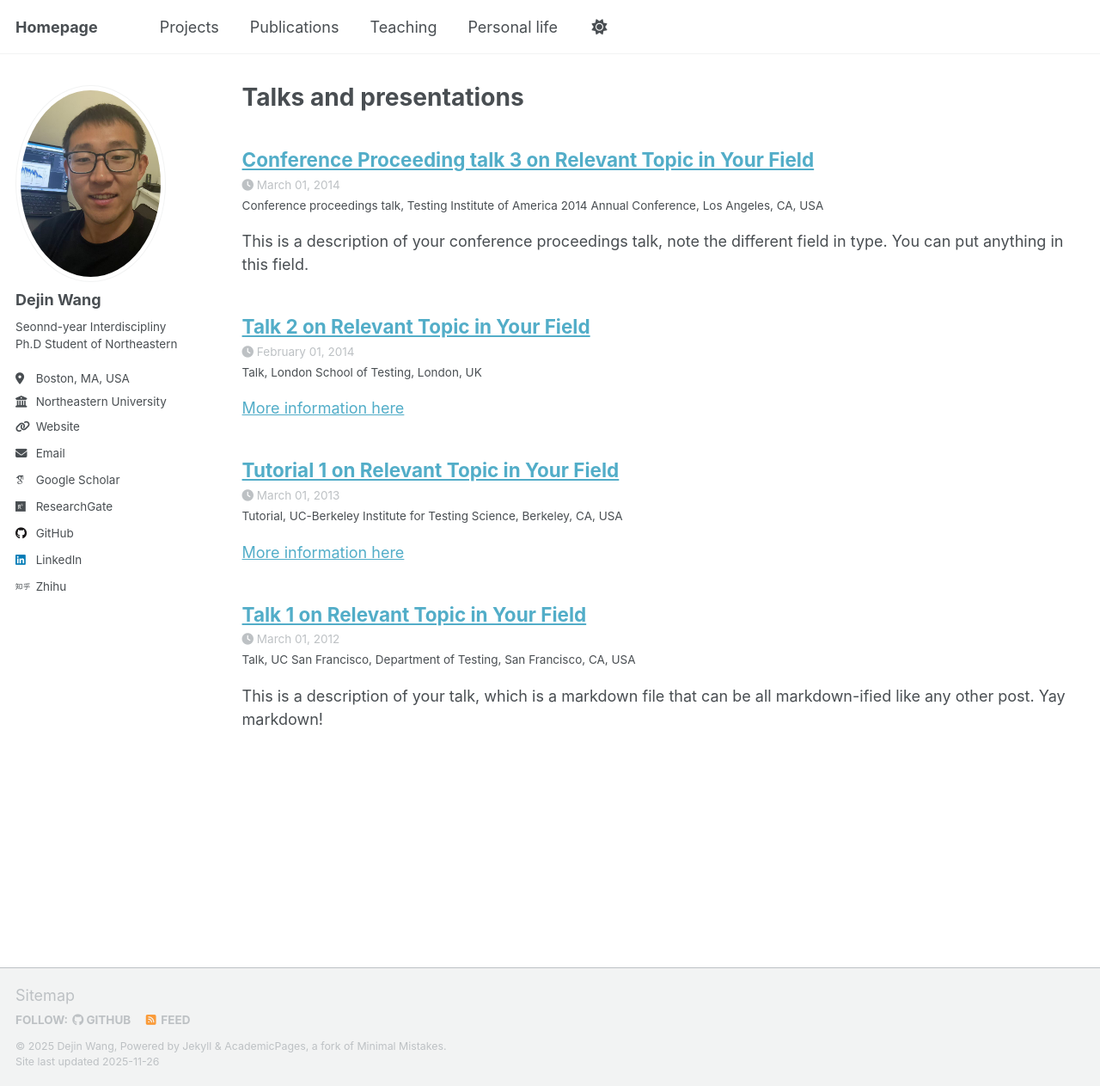
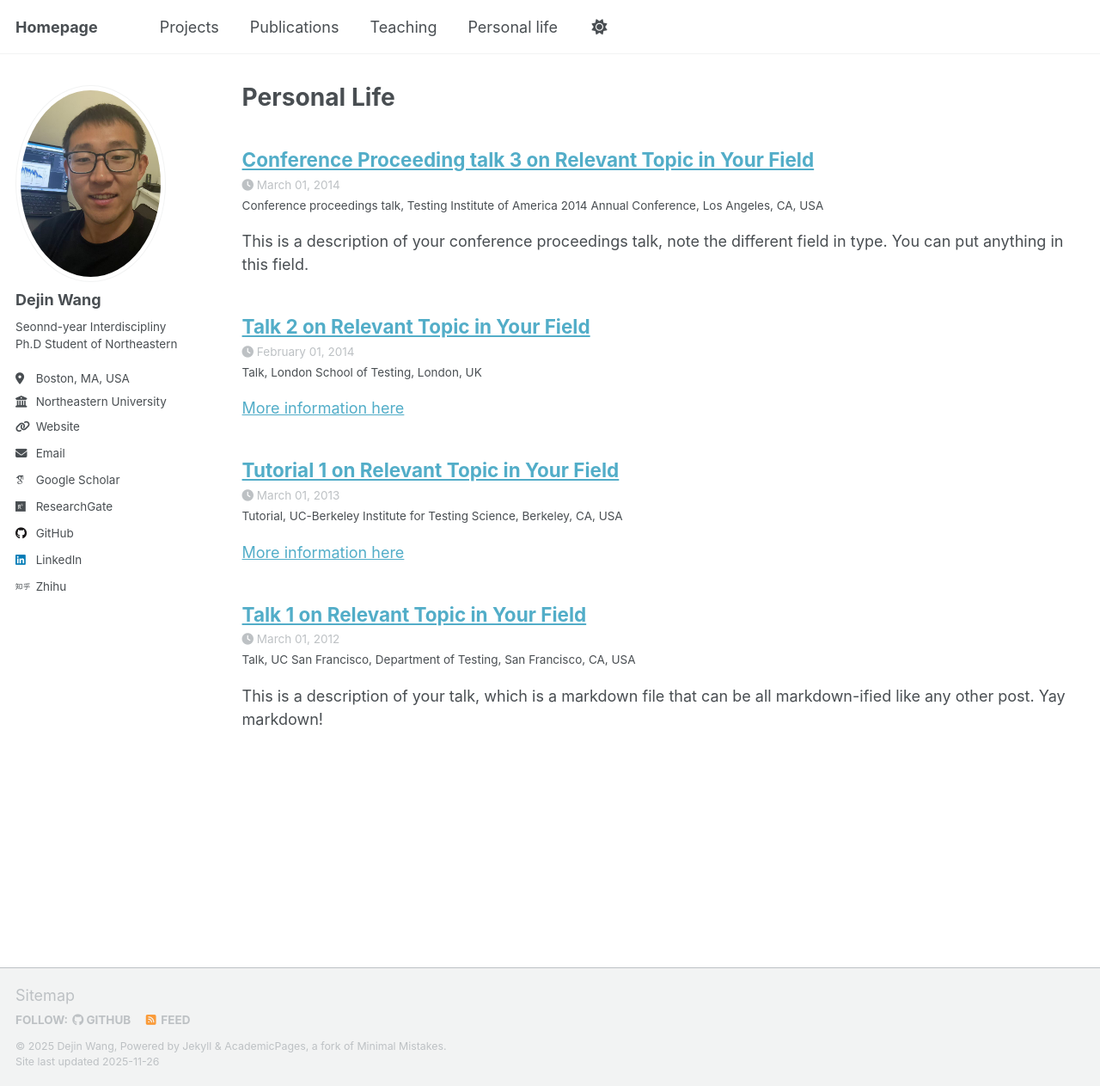
Before and after one commit to dejin-wang/dejin-wang.github.io, a Jekyll site: the page built from _pages/talks.html, in a window 1280 px wide and 1263 px high. Shown: the whole window at 86% size. Built offline with Jekyll 4.4.1, drawn with Linux system fonts in a browser that asks for light colours; some web fonts are replaced; a script that is not in the unit is left out.

Commit message:
Update talks.html

```diff
--- a/_pages/talks.html
+++ b/_pages/talks.html
@@ -1,6 +1,6 @@
 ---
 layout: archive
-title: "Talks and presentations"
+title: "Personal Life"
 permalink: /talks/
 author_profile: true
 ---
```
